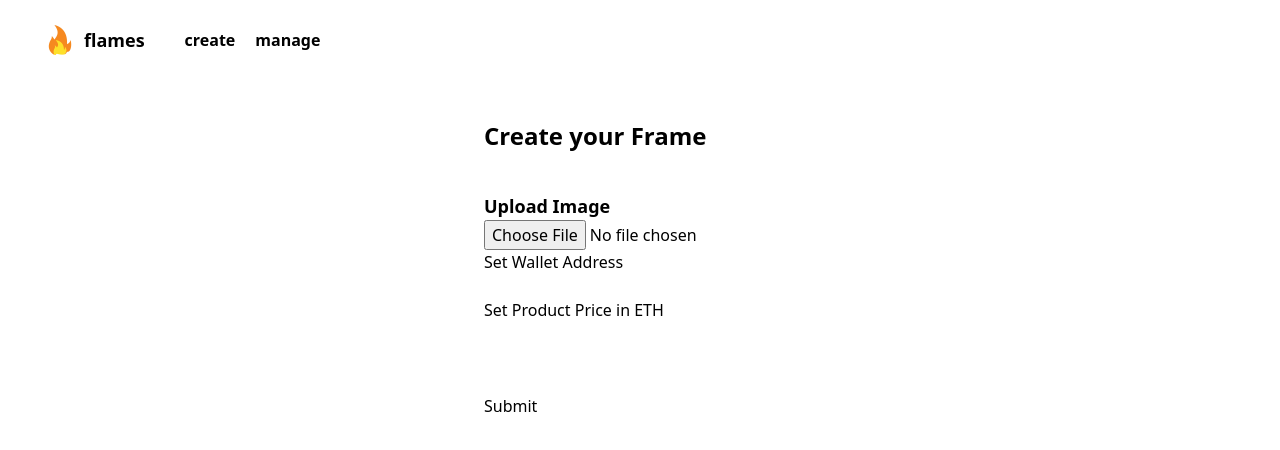
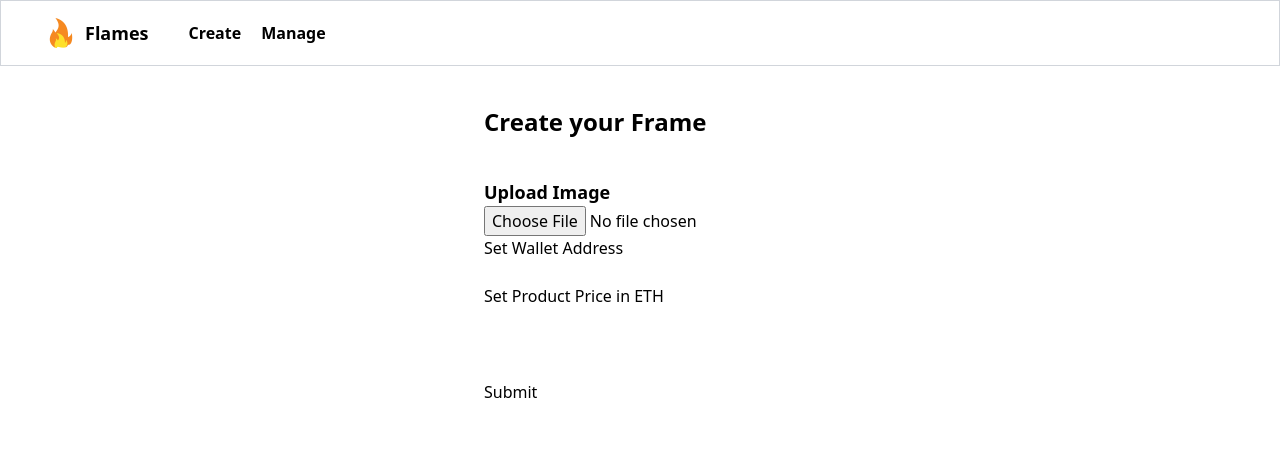
Before and after one commit to bfullam/Farcaster-Frame-Test, a Next.js app: page / in a window 1280 px wide. Shown: the top 450 px of the page. Built offline with nearby package versions, Linux system fonts and the light colour scheme.

Commit message:
further nav styling

```diff
--- a/app/layout.tsx
+++ b/app/layout.tsx
@@ -15,7 +15,7 @@ export default function RootLayout({
   return (
     <html lang="en">
       <body>
-        <div className="flex flex-row items-center pl-10 p-5 space-x-5">
+        <div className="flex flex-row items-center pl-10 p-3 space-x-5 border border-b border-gray-300">
           <div className="flex flex-row items-center space-x-1">
             <Image
               src="/flames.jpg" // The path to your image
@@ -23,15 +23,15 @@ export default function RootLayout({
               width={40} // Desired width of the image (can be changed)
               height={20} // Desired height of the image (can be changed)
             />
-            <div className="text-lg font-semibold">flames</div>
+            <div className="text-lg font-semibold">Flames</div>
           </div>
 
           <Link href="/" passHref>
-            <span className="font-semibold pl-5">create</span>{" "}
+            <span className="font-semibold pl-5">Create</span>{" "}
             {/* Add Link and a tags */}
           </Link>
           <Link href="/manage" passHref>
-            <span className="font-semibold">manage</span>{" "}
+            <span className="font-semibold">Manage</span>{" "}
             {/* Add Link and a tags */}
           </Link>
         </div>
```
